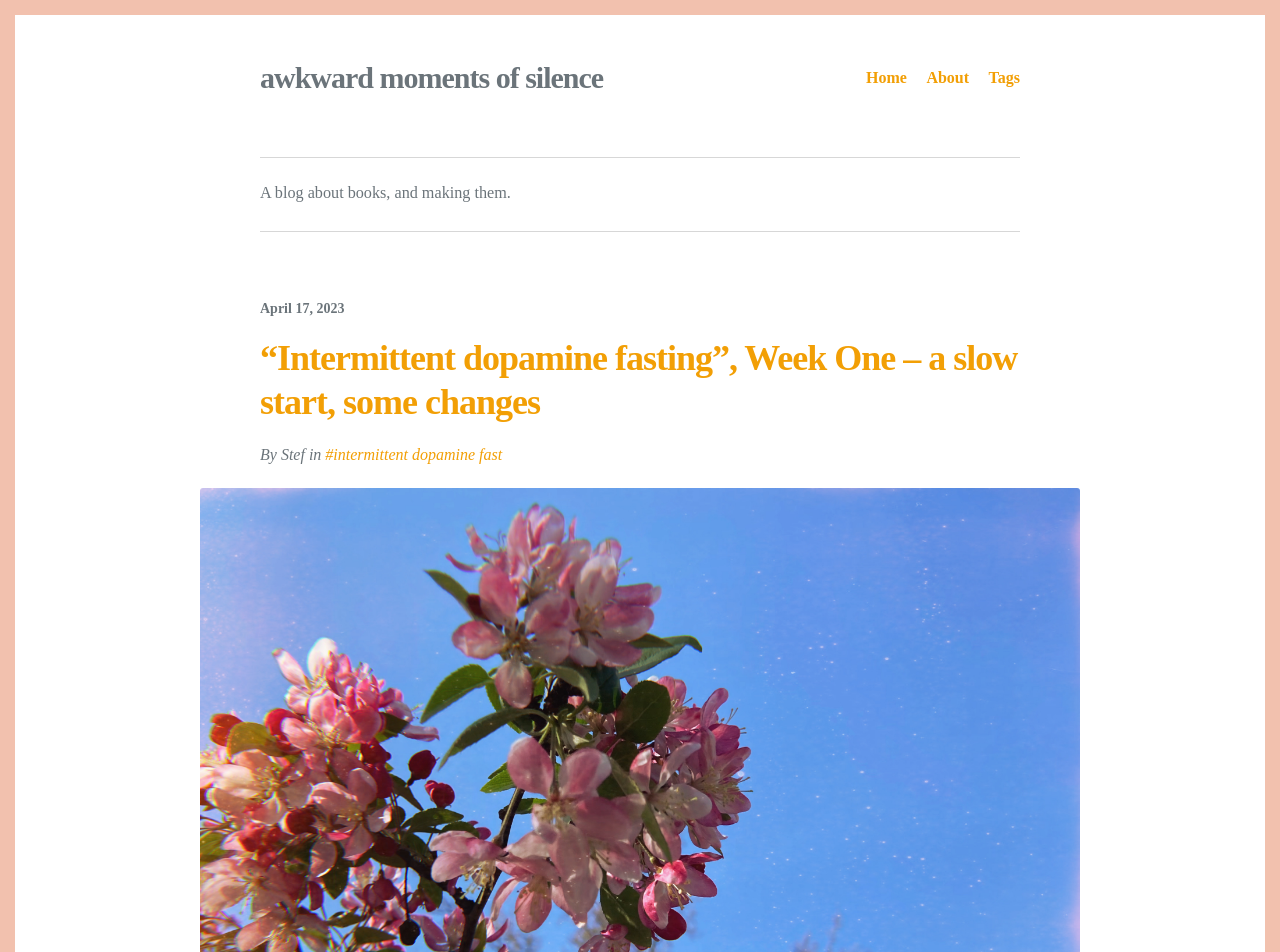
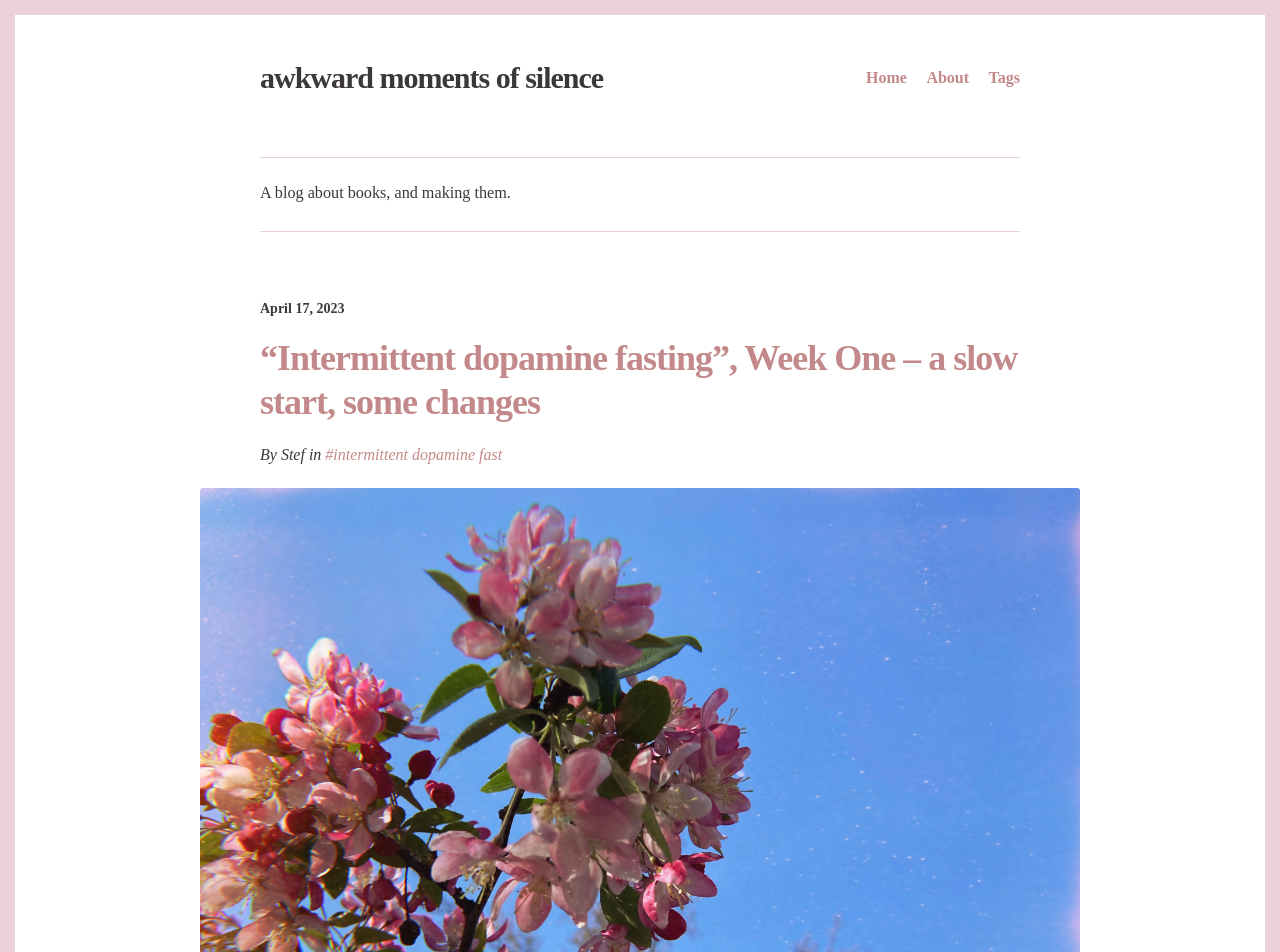
Before and after one commit to dontpanic89/blog, a Jekyll site: the page built from index.html, in a window 1280 px wide. Shown: the top 952 px of the page. Built offline with Jekyll 4.4.1, drawn with Linux system fonts in a browser that asks for light colours; some web fonts are replaced; the list of posts is cut into pages by our own code; some of the changed text lies outside the part shown.

Commit message:
2023-07-08-palette

```diff
--- a/_config.yml
+++ b/_config.yml
@@ -39,7 +39,7 @@ navigation:
 #disqus: justgoodthemes
 
 # Colors
-accent_color: '#F2C1AE'
+accent_color: '#EAD0DB'
 
 # Site footer
 footer:
--- a/assets/css/style.scss
+++ b/assets/css/style.scss
@@ -30,15 +30,15 @@ $font: (
 );
 
 // Palette.
-{% assign accent = site.accent_color | default: '#2d72d9' %}
+{% assign accent = site.accent_color | default: '#EAD0DB' %}
 $palette: (
   accent:    {{ accent }},
-  primary:   #6b747a,
-  secondary: #2c343c,
-  meta:      #D94B18,
-  border:    #d7d7d7,
-  bg:        #fbfbfb,
-  link:      #f29f05
+  primary:   #3b373a,
+  secondary: #74818a,
+  meta:      #2f596f,
+  border:    #ead0db,
+  bg:        #ff007f,
+  link:      #c3898a
 );
 
 // Imports
```
Also changed, not shown: _posts/2023-04-17-lost-time-challenge.md (+1 -1 lines).
